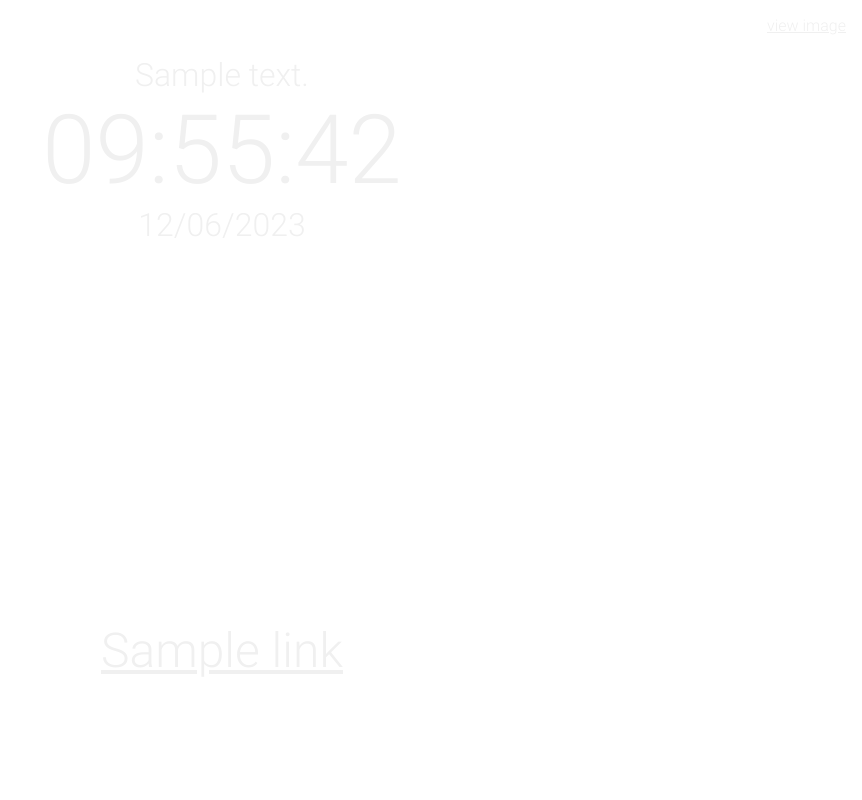
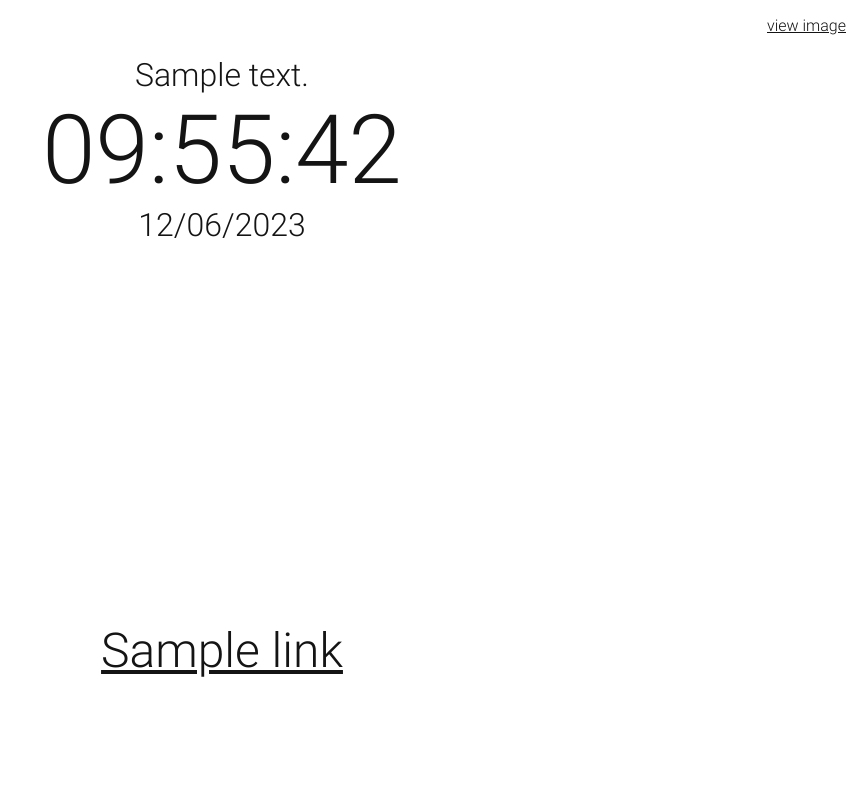
Before and after one commit to lorossi/rpi-homepage, a Python web app: template templates/index.html in a window 1280 px wide. Shown: the whole page, without its empty margins (418-1280 px from the left). Run offline with Jinja, Linux system fonts and the light colour scheme; the template is opened without the code that fills it: most values are stand-ins (such as "Sample title", 1, 10 or a date in 2020).

Commit message:
improved text visibility

```diff
--- a/static/css/style.css
+++ b/static/css/style.css
@@ -97,6 +97,14 @@ a {
   align-items: center;
 }
 
+.top,
+.center,
+.bottom {
+  padding: calc(var(--text-size));
+  border-radius: var(--blur-radius);
+  backdrop-filter: blur(var(--blur-radius)) grayscale(0.5) (white, transparent);
+}
+
 .top {
   display: flex;
   flex-direction: row;
--- a/static/js/main.js
+++ b/static/js/main.js
@@ -16,13 +16,18 @@ const setBackground = async () => {
   background.classList.add("blur");
 
   // set text color
+  let to_add, to_remove;
   if (image.light_text) {
-    page.classList.add("light-text");
-    page.classList.remove("dark-text");
+    to_add = "light-text";
+    to_remove = "dark-text";
   } else {
-    page.classList.add("dark-text");
-    page.classList.remove("light-text");
+    to_add = "dark-text";
+    to_remove = "light-text";
   }
+  page.querySelectorAll("div").forEach((div) => {
+    div.classList.add(to_add);
+    div.classList.remove(to_remove);
+  });
 
   // set background photographer credit
   const photographer = document.querySelector(".credits .photographer a");
--- a/templates/index.html
+++ b/templates/index.html
@@ -2,7 +2,7 @@
 {% block head %}
 <script src="{{ url_for('static', path='js/main.js')}}"></script>
 {% endblock head %} {% block body %}
-<div class="page light-text">
+<div class="page dark-text">
   <div class="background"></div>
   <div class="content">
     <div class="top">
```
